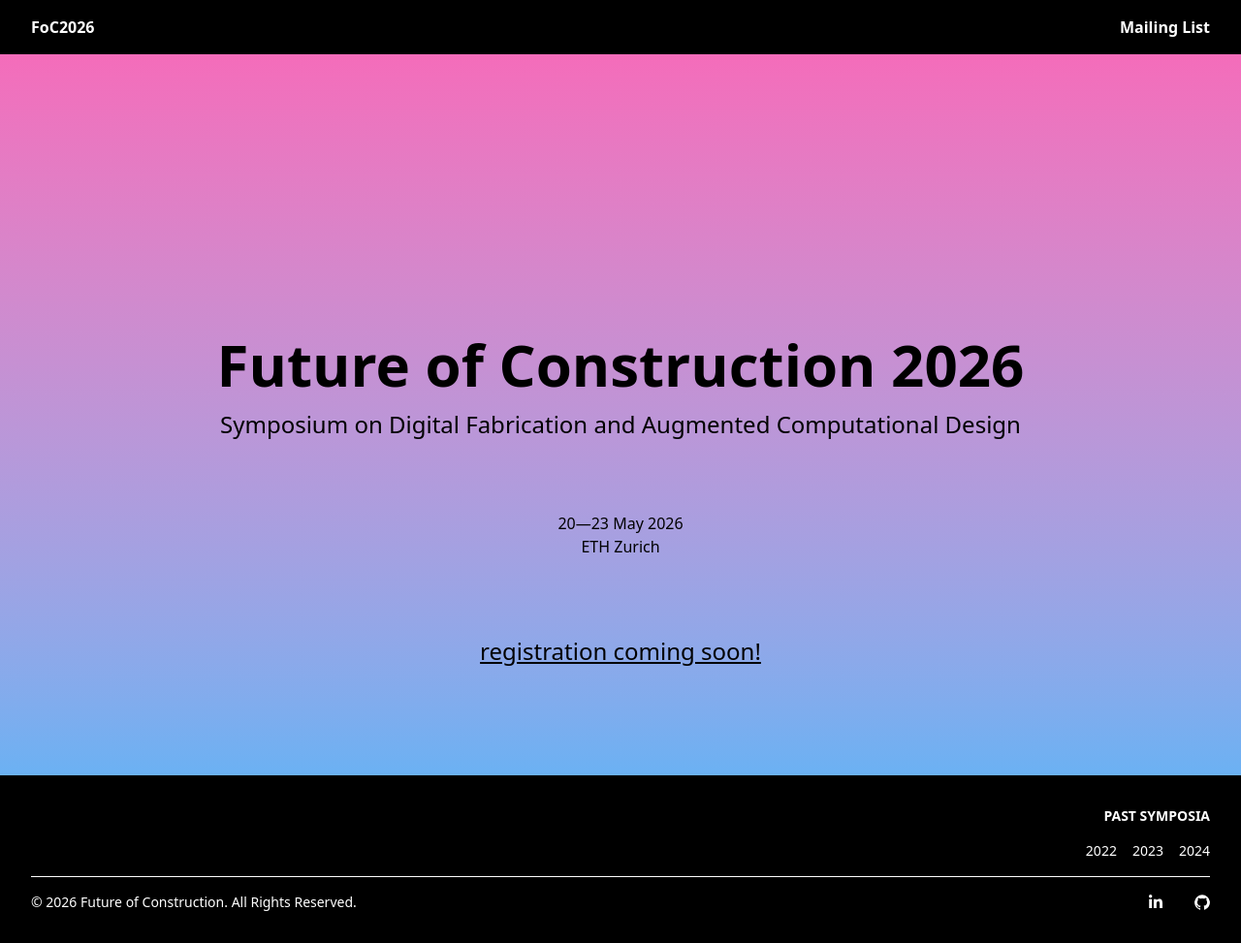
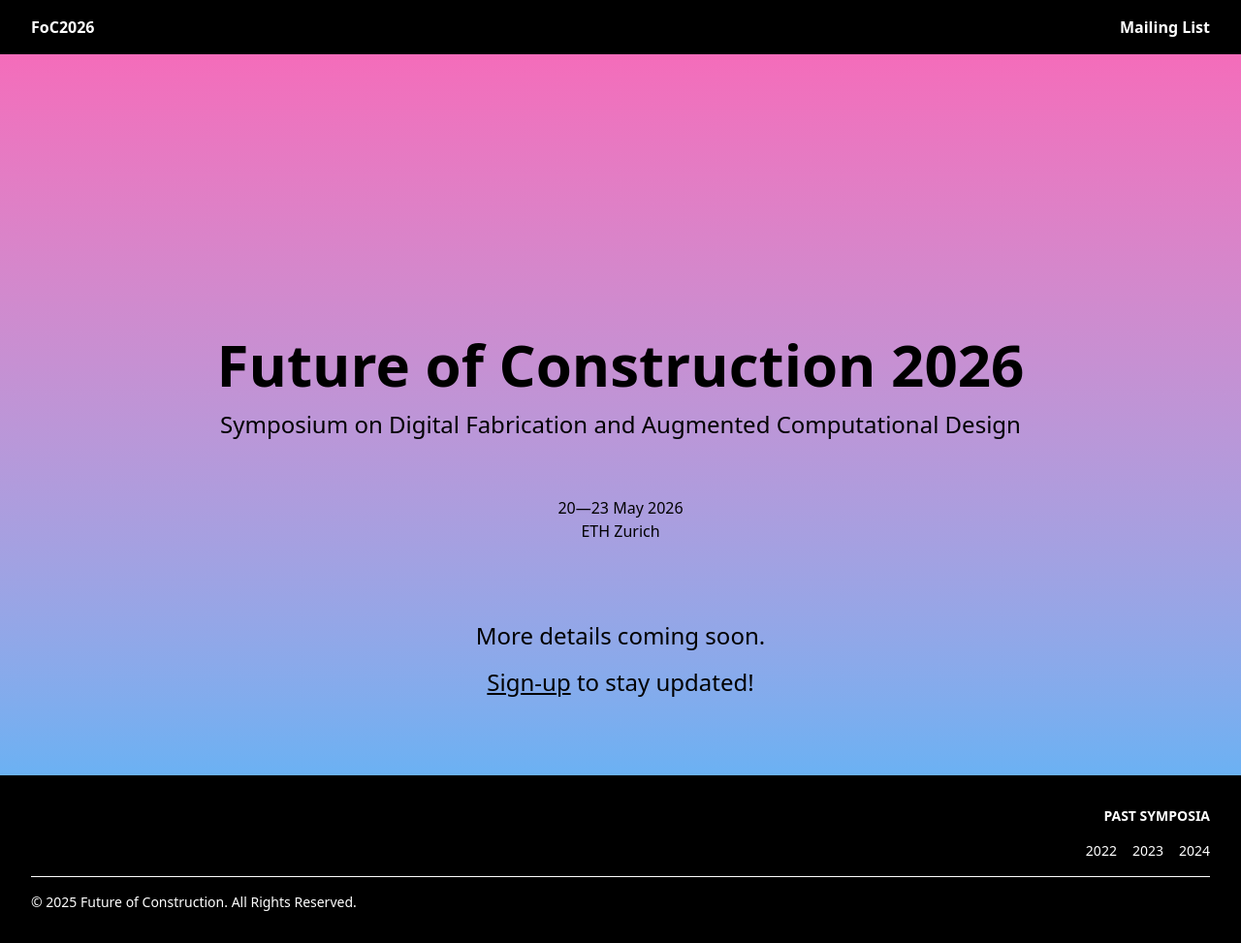
Before and after one commit to futureofconstruction/futureofconstruction_2026, a website: page index.html in a window 1280 px wide. Shown: the whole page at 97% size. Drawn offline with Linux system fonts and the light colour scheme.

Commit message:
Small adjustments

```diff
--- a/index.html
+++ b/index.html
@@ -1,5 +1,5 @@
 <!doctype html>
-<html lang="en" class="scroll-smooth scrollbar-hide select-none">
+<html lang="en" class="scroll-smooth scrollbar-hide">
   <head>
     <link rel="canonical" href="https://www.2026.futureofconstruction.net/" />
     <meta charset="UTF-8" />
@@ -58,10 +58,17 @@
             Symposium on Digital Fabrication and Augmented Computational Design
           </h2>
         </div>
-        <div class="items-center text-center absolute bottom-28 left-0 right-0">
+        <div class="items-center text-center absolute bottom-20 left-0 right-0">
           <h3 class="pt-6">20—23 May 2026<br />ETH Zurich</h3>
-          <h3 class="text-lg sm:text-2xl pt-20 underline lowercase">
-            Registration Coming Soon!
+          <h3 class="text-lg sm:text-2xl pt-20">More details coming soon.</h3>
+          <h3 class="text-lg sm:text-2xl pt-4">
+            <a
+              class="underline hover:text-pink-400 duration-300"
+              href="https://forms.gle/df82Z7dnrt6NW7mPA"
+              target="_blank"
+              >Sign-up</a
+            >
+            to stay updated!
           </h3>
         </div>
       </div>
@@ -105,7 +112,7 @@
           class="flex flex-col sm:flex-row justify-between mb-4 space-y-4 sm:space-y-0"
         >
           <span class="text-xs sm:text-sm text-white text-center"
-            >© 2026
+            >© 2025
             <a
               href="https://www.futureofconstruction.net/"
               target="_blank"
@@ -121,7 +128,7 @@
                             foc2024@ethz.ch
                         </a>
                     </span> -->
-            <a
+            <!-- <a
               href="https://linkedin.com/company/future-of-construction"
               target="_blank"
               class="text-white hover:text-pink-400 duration-300"
@@ -160,7 +167,7 @@
                 />
               </svg>
               <span class="sr-only">GitHub</span>
-            </a>
+            </a> -->
           </div>
         </div>
       </div>
```
Also changed, not shown: src/css/styles.css.
